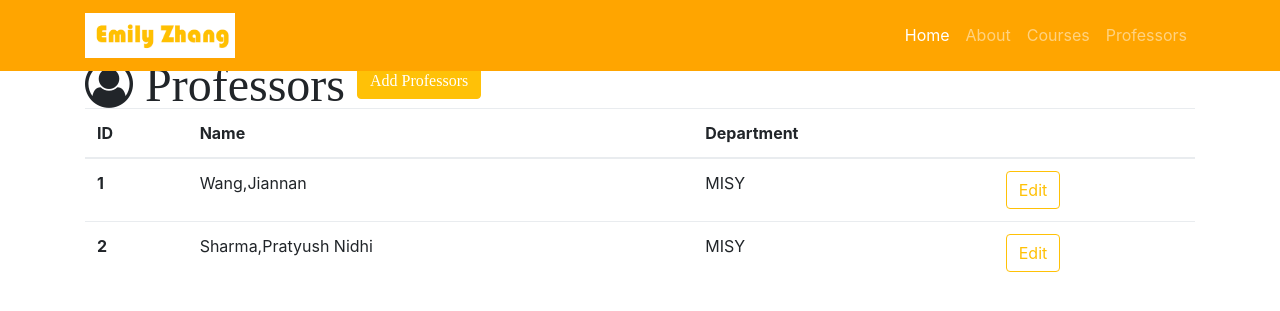
After one commit to jingwenz96/my-resume, a Flask app: page /professors in a window 1280 px wide. The commit adds this page. Shown: the top 311 px of the page. Run offline with Flask 2, Linux system fonts and the light colour scheme; data comes from the database, SQL or seed files in the repository; both versions use the stored data as it was after the commit; some libraries are stand-ins or nearby versions.

Commit message:
flask II added

```diff
--- a/requirement.txt
+++ b/requirement.txt
@@ -1,2 +1,3 @@
 Flask==0.12.2
 Flask-Script==2.0.6
+Flask-SQLAlchemy==2.3.0
--- a/resume.py
+++ b/resume.py
@@ -1,5 +1,29 @@
-from flask import Flask, render_template
+import os
+from flask import Flask, render_template, session, request, flash, redirect, url_for
+from flask_sqlalchemy import SQLAlchemy
 app = Flask(__name__)
+app.config['SQLALCHEMY_TRACK_MODIFICATIONS'] = True
+
+# setup SQLAlchemy
+basedir = os.path.abspath(os.path.dirname(__file__))
+app.config['SQLALCHEMY_DATABASE_URI'] = 'sqlite:///' + os.path.join(basedir, 'data.sqlite')
+db = SQLAlchemy(app)
+
+# define database tables
+class Professor(db.Model):
+    __tablename__ = 'professors'
+    id = db.Column(db.Integer, primary_key=True)
+    name = db.Column(db.String(64))
+    department = db.Column(db.String(64))
+    courses = db.relationship('Course', backref='professor')
+
+class Course(db.Model):
+    __tablename__ = 'courses'
+    id = db.Column(db.Integer, primary_key=True)
+    course_number = db.Column(db.String(60))
+    title = db.Column(db.String(256))
+    description = db.Column(db.Text)
+    professor_id = db.Column(db.Integer, db.ForeignKey('professors.id'))
 
 @app.route('/')
 def home():
@@ -9,16 +33,85 @@ def home():
 def about():
     return render_template('about.html')
 
+# Professor
+@app.route('/professors')
+def professors():
+    professors = Professor.query.all()
+    return render_template('professors.html', professors=professors)
+
+@app.route('/professor/add', methods=['GET', 'POST'])
+def add_professors():
+    if request.method == 'GET':
+        return render_template('professor-add.html')
+    if request.method == 'POST':
+        # get data from the form
+        name = request.form['name']
+        department = request.form['department']
+
+        # insert the data into the database
+        professor = Professor(name=name, department=department)
+        db.session.add(professor)
+        db.session.commit()
+
+        return redirect(url_for('professors'))
+
+@app.route('/professor/edit/<int:id>', methods=['GET', 'POST'])
+def edit_professor(id):
+    professor= Professor.query.filter_by(id=id).first()
+    if request.method == 'GET':
+        return render_template('professor-edit.html', professor=professor)
+    if request.method == 'POST':
+        # update data based on the form data
+        professor.name = request.form['name']
+        professor.department = request.form['department']
+        # update the database
+        db.session.commit()
+        return redirect(url_for('professors'))
+
+# Course
 @app.route('/courses')
 def courses():
-    courses = [
-    'MISY330',
-    'MISY350',
-    'ECON301'
-    ]
-
+    courses = Course.query.all()
     return render_template('courses.html', courses=courses)
 
+@app.route('/course/add', methods=['GET', 'POST'])
+def add_courses():
+    if request.method == 'GET':
+        professors = Professor.query.all()
+        return render_template('course-add.html', courses=courses, professors=professors)
+
+    if request.method == 'POST':
+        # get data from the form
+        course_number = request.form['course_number']
+        title = request.form['title']
+        description = request.form['description']
+        professor_name = request.form['professor']
+        professor = Professor.query.filter_by(name=professor_name).first()
+        course = Course(course_number=course_number,title=title, description=description)
+
+        # insert the data into the database
+        db.session.add(course)
+        db.session.commit()
+        return redirect(url_for('courses'))
+
+
+@app.route('/course/edit/<int:id>', methods=['GET', 'POST'])
+def edit_course(id):
+    course = Course.query.filter_by(id=id).first()
+    professors = Professor.query.all()
+    if request.method == 'GET':
+        return render_template('course-edit.html', course=course, professors=professors)
+    if request.method == 'POST':
+        # update data based on the form data
+        course_number = request.form['course_number']
+        course.title = request.form['title']
+        course.description = request.form['description']
+        professor_name = request.form['professor']
+        professor = Professor.query.filter_by(name=professor_name).first()
+        course.professor = professor
+        # update the database
+        db.session.commit()
+        return redirect(url_for('course'))
 
 if __name__ == '__main__':
     app.run(debug=True)
--- a/static/css/resume.css
+++ b/static/css/resume.css
@@ -1,3 +1,3 @@
 body {
-  padding-top: 40px;
+  margin:60px;
 }
--- a/templates/about.html
+++ b/templates/about.html
@@ -8,7 +8,7 @@
 
 {% block page_content %}
   <div class="container">
-    <h1>ON MY WAY TO THANKSGIVING BREAK!
+    <h1>
       <i id = "yea" class="fa fa-hand-peace-o fa-2x" aria-hidden="true"></i>
       <i id = "smile" class="fa fa-smile-o fa-2x" aria-hidden="true"></i>
     </h1>
@@ -17,7 +17,6 @@
     <style>
       h1 {
         text-align:center;
-        color: orange;
       }
       #yea {
         color:tomato;
--- /dev/null
+++ b/templates/professors.html
@@ -0,0 +1,47 @@
+{% extends "resume-base.html" %}
+
+{% block title%}
+Professors
+{% endblock%}
+
+{% block page_content %}
+<div class="container">
+<i class="fa fa-user-circle-o fa-3x" aria-hidden="true"> Professors
+  <a id="add" href="/professor/add" class="btn btn-warning" role="button" aria-disabled="true">Add Professors</a>
+</i>
+{% if professors %}
+   <table class="table">
+     <thead>
+       <tr>
+         <th>ID</th>
+         <th>Name</th>
+         <th>Department</th>
+         <th></th>
+       </tr>
+     </thead>
+     <tbody>
+       {% for professor in professors %}
+       <tr>
+           <th scope="row">{{ professor.id }}</th>
+           <td>{{ professor.name }}</td>
+           <td>{{ professor.department }}</td>
+           <td>
+             <a href="/professor/edit/{{professor.id}}" class="btn btn-outline-warning" role="button" aria-disabled="true">Edit</a>
+           </td>
+       </tr>
+       {% endfor%}
+     </tbody>
+   </table>
+   {% else %}
+      <h3>there is no professors in the database yet.</h3>
+    {% endif %}
+ </div>
+
+<!--Custom Style-->
+<style>
+#add {
+  left:690px;
+  color:white;
+}
+</style>
+ {% endblock%}
--- a/templates/resume-base.html
+++ b/templates/resume-base.html
@@ -11,7 +11,7 @@
   <!-- Fontawesome CSS -->
   <link rel="stylesheet" href="https://maxcdn.bootstrapcdn.com/font-awesome/4.7.0/css/font-awesome.min.css">
   <!-- Personal CSS -->
-  <link rel="stylesheet" href="{{ url_for('static', filename='css/resume.css') }}">
+  <link rel="stylesheet" href="{{ url_for('static', filename='css/resume.css/') }}">
   {% endblock %}
 </head>
 
@@ -19,8 +19,8 @@
   <nav class="navbar navbar-expand-lg navbar-dark fixed-top" style="background-color:orange;">
     <div class="container">
       <a class="navbar-brand" href="/">
-         <img src="{{ url_for('static', filename='img/name-logo.png') }}"
-          alt="name" width="130">
+         <img src="{{ url_for('static', filename='img/mylogo.png') }}"
+          alt="name" width="150">
        </a>
       <button class="navbar-toggler" type="button" data-toggle="collapse" data-target="#navbarResponsive" aria-controls="navbarResponsive" aria-expanded="false" aria-label="Toggle navigation">
           <span class="navbar-toggler-icon"></span>
@@ -37,6 +37,9 @@
           </li>
           <li class="nav-item">
             <a class="nav-link" href="/courses">Courses</a>
+          </li>
+          <li class="nav-item">
+            <a class="nav-link" href="/professors">Professors</a>
           </li>
         </ul>
       </div>
```
Also changed, not shown: manage.py (+19 -1 lines), templates/course-add.html (added, +49 -0 lines), templates/course-edit.html (added, +44 -0 lines), templates/courses.html (+57 -28 lines), templates/professor-add.html (added, +27 -0 lines), templates/professor-edit.html (added, +21 -0 lines), data.sqlite (added), static/img/mylogo.png (added), static/img/name-logo.png (deleted).
